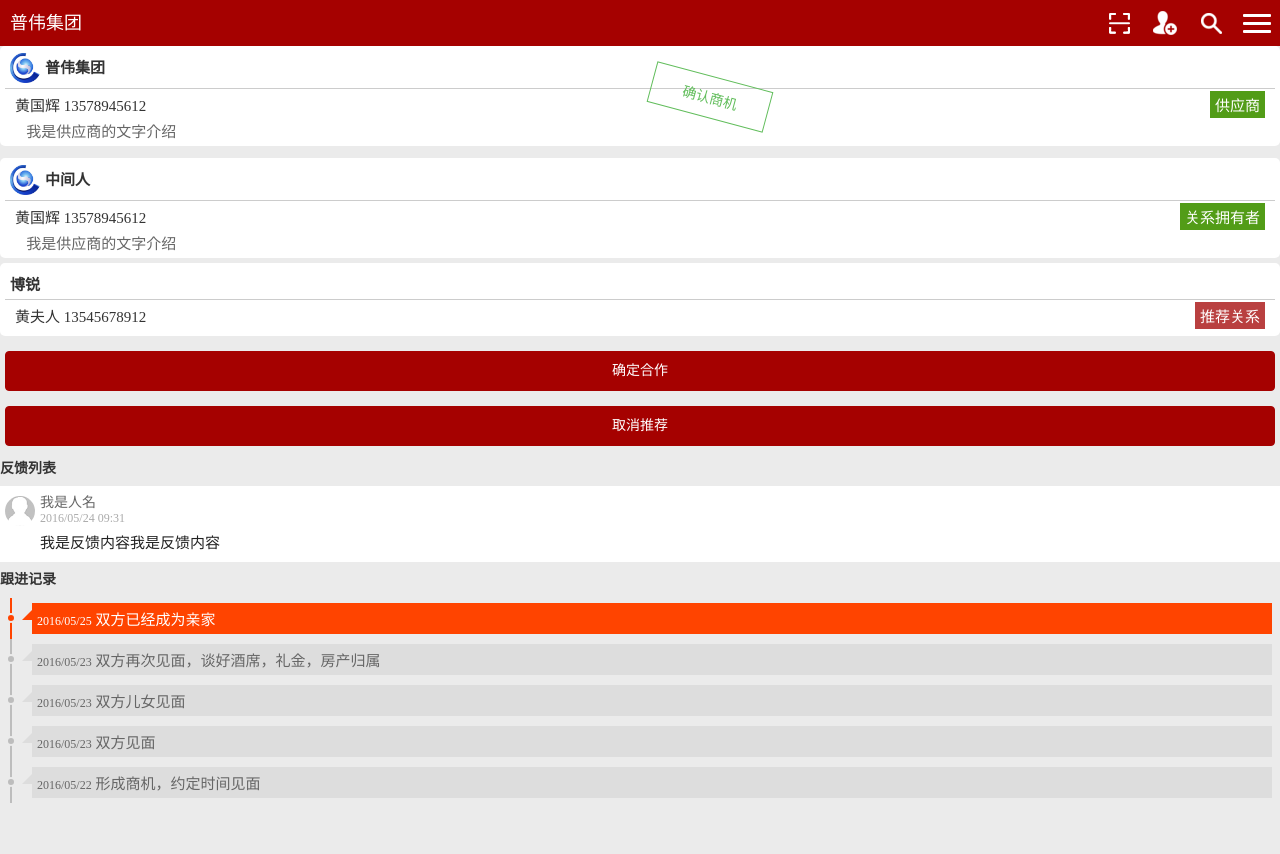
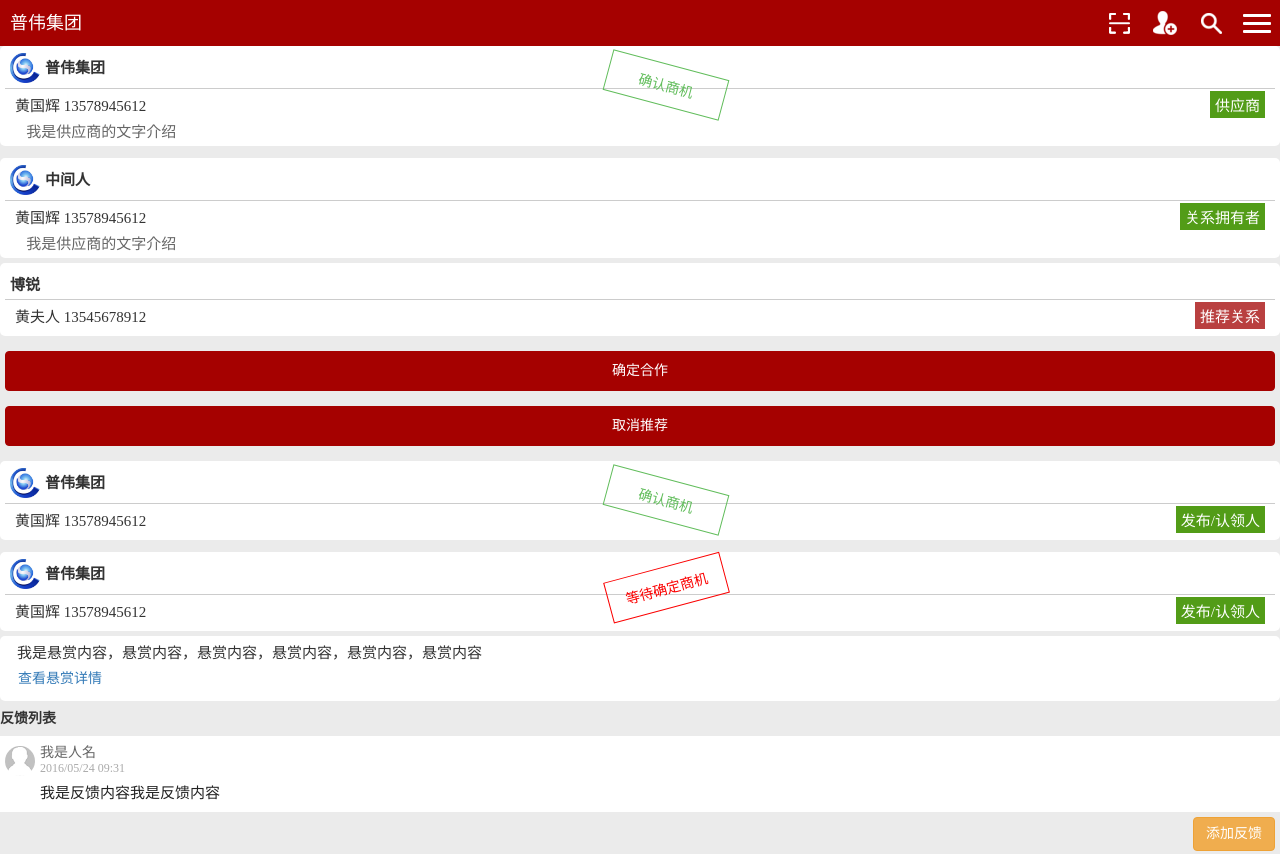
Before and after one commit to cccikov/relationship, a website: page onetime/查看商机(链接)详情页.html in a window 1280 px wide. Shown: the top 854 px of the page. Drawn offline with Linux system fonts and the light colour scheme.

Commit message:
详情页面

```diff
--- a/onetime/查看商机(链接)详情页.html
+++ b/onetime/查看商机(链接)详情页.html
@@ -22,31 +22,34 @@
 		</script>
 
 		<style>
-			p{
-				margin:0;
+			p {
+				margin: 0;
 			}
 
 			#content {
-				padding: 46px 0 50px;
+				padding: 46px 0 15px;
 				font-size: 15px;
 			}
 
 			.main {
+				position: relative;
 				padding: 5px;
 				margin: 0 0 5px;
 				background: #fff;
 				border-radius: 5px;
 			}
-			.supplier+.supplier{
+
+			.supplier+.supplier {
 				margin: 12px 0 5px;
 			}
+
 			.main .company {
 				border-bottom: 1px solid #ccc;
 			}
 
 			.main .company .logo {
 				float: left;
-				padding:2px 5px 5px;
+				padding: 2px 5px 5px;
 			}
 
 			.main .company .logo img {
@@ -57,21 +60,24 @@
 
 			.main .company .comName {
 				overflow: hidden;
-				margin:5px;
+				margin: 5px;
 				word-break: break-word;
 			}
 
 			.main .company .comName p {
 				font-weight: bold;
 			}
+
 			.main .person {
 				position: relative;
 				padding: 5px;
 			}
+
 			.main .person .name {
 				float: left;
 				padding: 0 5px;
 			}
+
 			.main .person .supplierTip {
 				position: absolute;
 				top: 2px;
@@ -89,24 +95,23 @@
 				background: #B94040;
 				color: #fff;
 			}
+
 			.main .info {
-				padding:0 10px;
-			}
-			.main .info p{
-				margin:0;
-				text-indent: .75em;
-				color:#666;
+				padding: 0 10px;
 			}
 
+			.main .info p {
+				margin: 0;
+				text-indent: .75em;
+				color: #666;
+			}
 			/*write by ccc*/
-			.main {
-				position: relative;
-			}
+
 
 			.mark-fall:after {
 				content: "等待确定商机";
 				position: absolute;
-				top: 10px;
+				top: 3px;
 				right: 0px;
 				left: 0px;
 				width: 120px;
@@ -117,13 +122,13 @@
 				text-align: center;
 				color: #FB0000;
 				font-size: 14px;
-				transform: translateX(70px) rotate(-20deg) translateX(-45px);
+				transform: translateX(70px) rotate(-15deg) translateX(-45px);
 			}
 
 			.mark-success:after {
 				content: "确认商机";
 				position: absolute;
-				top: 0px;
+				top: -12px;
 				right: 0px;
 				left: 0px;
 				width: 120px;
@@ -134,7 +139,7 @@
 				text-align: center;
 				color: #61BD5B;
 				font-size: 14px;
-				transform: translateX(70px) translateY(30px) rotate(15deg);
+				transform: translateX(26px) translateY(30px) rotate(15deg);
 			}
 
 			.deal {
@@ -153,7 +158,15 @@
 				height: 40px;
 				font-size: 14px;
 			}
-			/*反馈*/
+			.reward-detail{
+				padding:5px;
+				background: #fff;
+				border-radius: 5px;
+			}
+			.reward-detail p{
+				text-indent: 12px;
+			}
+
 			/*反馈列表*/
 			.consult-list {
 				padding: 0 5px;
@@ -163,12 +176,10 @@
 			.consult-list .consult-item {
 				padding: 5px 0;
 			}
-
 			li.consult-item+li {
 				border-top: 1px solid #eee;
 			}
 			/*头像*/
-
 			.consult-list .consult-item img {
 				position: relative;
 				top: 5px;
@@ -176,7 +187,6 @@
 				border-radius: 15px;
 			}
 			/*信息 内容 包含块*/
-
 			.consult-list .content {
 				margin: 0 0 0 35px;
 			}
@@ -200,24 +210,24 @@
 				margin: 5px 0;
 				color: #222;
 			}
+			.fb-wrap{
+				padding:0 5px;
+				margin:-5px 0 0;
+			}
 			/*跟进记录*/
-
 			.record-list {
 				padding: 0 8px 0 10px;
 			}
-
 			.record-item {
 				padding: 5px 0 5px 20px;
 				border-left: 2px solid #bdbdbd;
 			}
-
 			.record-list .content {
 				position: relative;
 				padding: 5px;
 				background: #ddd;
 				color: #666;
 			}
-
 			.record-list .content:before {
 				content: "";
 				position: absolute;
@@ -229,7 +239,6 @@
 				border-radius: 10px;
 				background: #bdbdbd;
 			}
-
 			.record-list .content:after {
 				content: "";
 				position: absolute;
@@ -238,11 +247,9 @@
 				border-bottom: 10px solid #ddd;
 				border-left: 10px solid #ebebeb;
 			}
-
 			.record-item:first-of-type {
 				border-left: 2px solid #f40;
 			}
-
 			.record-item:first-of-type .content {
 				background: #f40;
 				color: #fff;
@@ -332,11 +339,11 @@
 
 				<!-- 商机 -->
 				<div>
-
 					<!-- 供应商模块 -->
 					<!-- supplier是供应商类，方便DOM操作，用以区分关系人-->
 					<!-- main是样式类，方便日后维护 -->
-					<div class="supplier main mark-fall mark-success"><!-- 关系拥有者 mark-fall为待定确定关系，mark-success为已确定关系 -->
+					<div class="supplier main mark-fall mark-success">
+						<!-- 关系拥有者 mark-fall为待定确定关系，mark-success为已确定关系 -->
 						<!-- logo和名字 -->
 						<div class="company clearfix">
 							<!-- logo -->
@@ -369,7 +376,8 @@
 					<!-- 供应商模块 -->
 					<!-- supplier是供应商类，方便DOM操作，用以区分关系人-->
 					<!-- main是样式类，方便日后维护 -->
-					<div class="supplier main"><!-- 关系拥有者 mark-fall为待定确定关系，mark-success为已确定关系 -->
+					<div class="supplier main">
+						<!-- 关系拥有者 mark-fall为待定确定关系，mark-success为已确定关系 -->
 						<!-- logo和名字 -->
 						<div class="company clearfix">
 							<!-- logo -->
@@ -421,13 +429,80 @@
 							</div>
 						</div>
 					</div>
-						<div class="deal">
-							<button class="btn bottom-btn">确定合作</button>
+					<div class="deal">
+						<button class="btn bottom-btn">确定合作</button>
+					</div>
+					<div class="deal">
+						<button class="btn bottom-btn">取消推荐</button>
+					</div>
+
+
+
+
+					<!-- 悬赏 -->
+					<div class="supplier main mark-success">
+						<!-- 关系拥有者 mark-fall为待定确定关系，mark-success为已确定关系 -->
+						<!-- logo和名字 -->
+						<div class="company clearfix">
+							<!-- logo -->
+							<div class="logo">
+								<img src="img/share/top.jpg">
+							</div>
+							<!-- 名字 -->
+							<div class="comName">
+								<p>
+									普伟集团
+								</p>
+							</div>
 						</div>
-						<div class="deal">
-							<button class="btn bottom-btn">取消推荐</button>
+						<!-- 个人信息 -->
+						<div class="person clearfix">
+							<!-- 姓名 -->
+							<div class="name">
+								<span>黄国辉</span>
+								<span>13578945612</span>
+								<!-- 标识为供应商的标签 -->
+								<span class="supplierTip">发布/认领人</span>
+							</div>
 						</div>
+					</div>
+					<!-- 悬赏 -->
+					<div class="supplier main mark-fall">
+						<!-- 关系拥有者 mark-fall为待定确定关系，mark-success为已确定关系 -->
+						<!-- logo和名字 -->
+						<div class="company clearfix">
+							<!-- logo -->
+							<div class="logo">
+								<img src="img/share/top.jpg">
+							</div>
+							<!-- 名字 -->
+							<div class="comName">
+								<p>
+									普伟集团
+								</p>
+							</div>
+						</div>
+						<!-- 个人信息 -->
+						<div class="person clearfix">
+							<!-- 姓名 -->
+							<div class="name">
+								<span>黄国辉</span>
+								<span>13578945612</span>
+								<!-- 标识为供应商的标签 -->
+								<span class="supplierTip">发布/认领人</span>
+							</div>
+						</div>
+					</div>
+					<div class="reward-detail">
+						<p>
+							我是悬赏内容，悬赏内容，悬赏内容，悬赏内容，悬赏内容，悬赏内容
+						</p>
+						<a class="btn btn-link" href="http://www.baidu.com">查看悬赏详情</a>
+					</div>
+
+
 				</div>
+
 
 				<!-- 反馈列表 -->
 				<h5><strong>反馈列表</strong></h5>
@@ -453,6 +528,10 @@
 					</li>
 
 				</ul>
+				<!--反馈按钮 feedback-->
+				<div class="text-right fb-wrap">
+					<button class="btn btn-warning" id="feedback">添加反馈</button>
+				</div>
 
 				<!-- 跟进记录 -->
 				<h5><strong>跟进记录</strong></h5>
```
